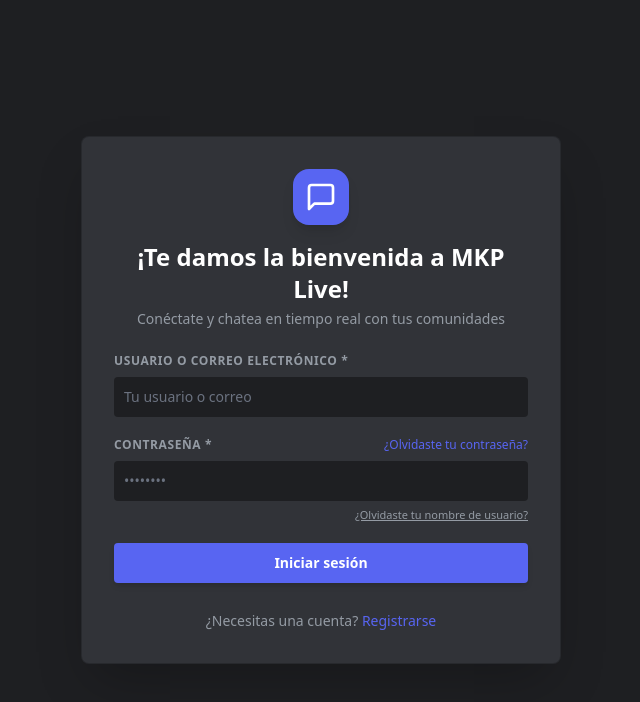
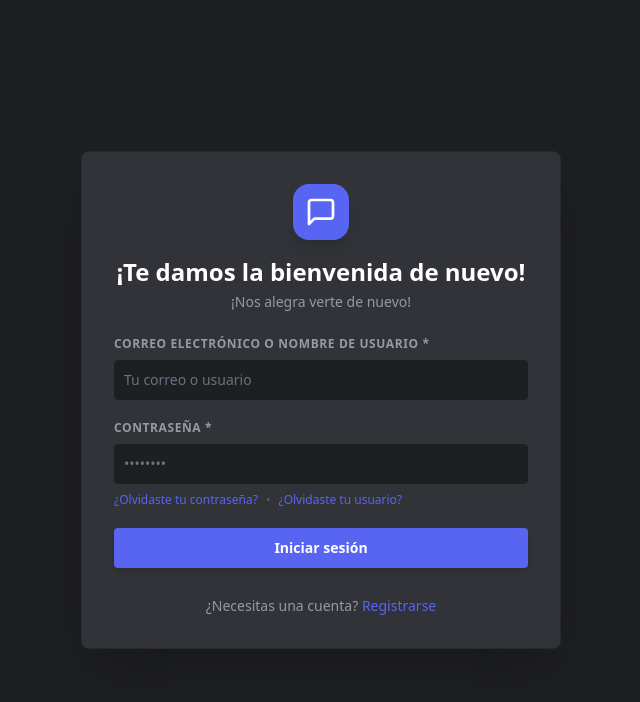
Before and after one commit to FlashB4cks/MKP-Live, a React (Vite) app in the folder frontend/: page / in a window 1280 px wide. Shown: the top 702 px of the page, without its empty margins (319-959 px from the left). Built offline with nearby package versions, Linux system fonts and the light colour scheme; no server answers.

Commit message:
style: position username recovery link next to password recovery link in login page

```diff
--- a/frontend/src/pages/LoginPage.jsx
+++ b/frontend/src/pages/LoginPage.jsx
@@ -26,10 +26,10 @@
             <MessageSquare className="w-8 h-8" />
           </div>
           <h1 className="text-2xl font-bold text-white text-center">
-            ¡Te damos la bienvenida a MKP Live!
+            ¡Te damos la bienvenida de nuevo!
           </h1>
           <p className="text-sm text-discord-text-muted mt-1 text-center">
-            Conéctate y chatea en tiempo real con tus comunidades
+            ¡Nos alegra verte de nuevo!
           </p>
         </div>
 
@@ -42,34 +42,22 @@
         <form onSubmit={handleSubmit} className="space-y-5">
           <div>
             <label className="block text-xs font-bold uppercase tracking-wider text-discord-text-muted mb-2">
-              Usuario o Correo electrónico *
+              Correo electrónico o nombre de usuario *
             </label>
             <input
               type="text"
               value={username}
               onChange={(e) => setUsername(e.target.value)}
-              placeholder="Tu usuario o correo"
+              placeholder="Tu correo o usuario"
               required
               className="w-full rounded bg-discord-sidebar p-2.5 text-sm text-white placeholder:text-gray-500 focus:outline-none focus:ring-2 focus:ring-discord-blurple"
             />
           </div>
 
           <div>
-            <div className="flex items-center justify-between mb-2">
-              <label className="block text-xs font-bold uppercase tracking-wider text-discord-text-muted">
-                Contraseña *
-              </label>
-              <button
-                type="button"
-                onClick={() => {
-                  setRecoveryInitialTab('password');
-                  setRecoveryModalOpen(true);
-                }}
-                className="text-xs text-discord-blurple hover:underline font-medium"
-              >
-                ¿Olvidaste tu contraseña?
-              </button>
-            </div>
+            <label className="block text-xs font-bold uppercase tracking-wider text-discord-text-muted mb-2">
+              Contraseña *
+            </label>
             <input
               type="password"
               value={password}
@@ -79,16 +67,28 @@
               className="w-full rounded bg-discord-sidebar p-2.5 text-sm text-white placeholder:text-gray-500 focus:outline-none focus:ring-2 focus:ring-discord-blurple"
             />
 
-            <div className="flex justify-end pt-1.5">
+            {/* Recovery links side by side */}
+            <div className="flex items-center space-x-2 pt-2 text-xs">
+              <button
+                type="button"
+                onClick={() => {
+                  setRecoveryInitialTab('password');
+                  setRecoveryModalOpen(true);
+                }}
+                className="text-discord-blurple hover:underline font-medium"
+              >
+                ¿Olvidaste tu contraseña?
+              </button>
+              <span className="text-discord-text-muted/40">•</span>
               <button
                 type="button"
                 onClick={() => {
                   setRecoveryInitialTab('username');
                   setRecoveryModalOpen(true);
                 }}
-                className="text-[11px] text-discord-text-muted hover:text-white transition underline"
+                className="text-discord-blurple hover:underline font-medium"
               >
-                ¿Olvidaste tu nombre de usuario?
+                ¿Olvidaste tu usuario?
               </button>
             </div>
           </div>
```
